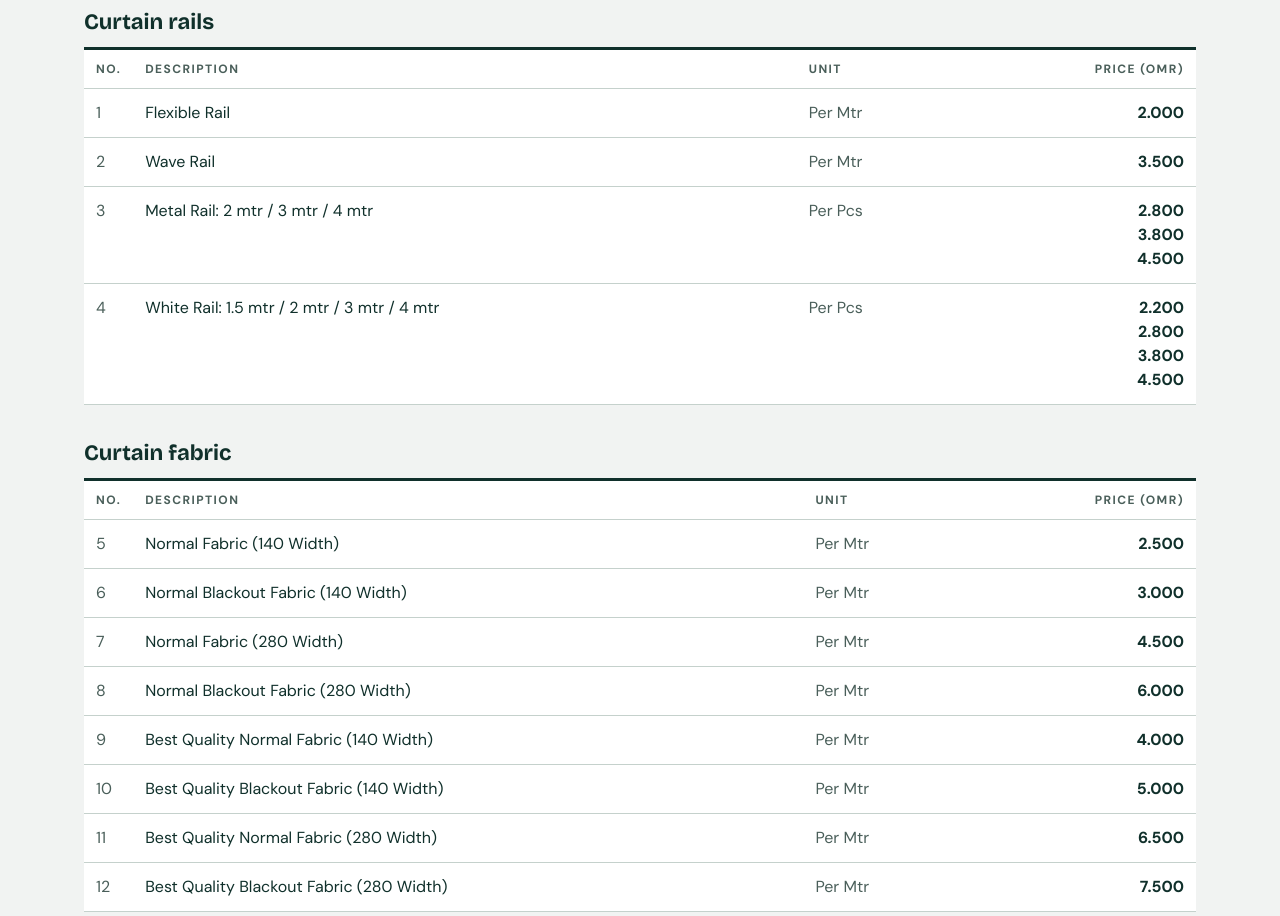
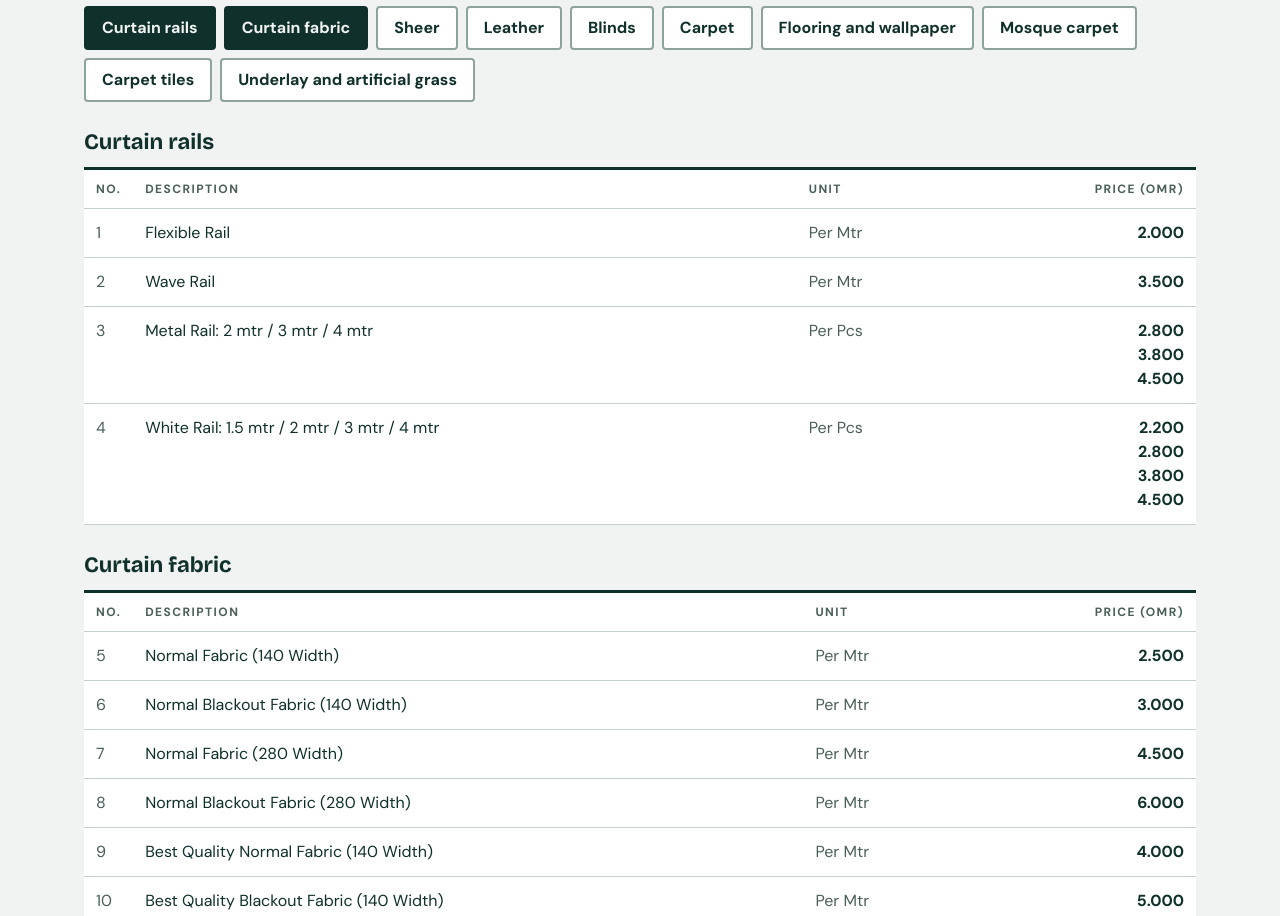
Before and after one commit to Pyaru/Al-Atraj, a plain HTML site: page index.html in a window 1280 px wide. Shown: the part 3680-4596 px from the top of the page. Drawn offline with nearby package versions, Linux system fonts and the light colour scheme; no server answers.

Commit message:
Adjust margin and update state management

```diff
--- a/index.html
+++ b/index.html
@@ -138,7 +138,7 @@ input[type=range]{width:100%;margin:0;min-height:44px;accent-color:var(--ink);di
 .sum{font-family:var(--head);font-size:26px;line-height:1.2;font-weight:700}
 
 /* price list */
-.pl-cat{margin-top:32px}
+.pl-cat{margin-top:24px}
 .pl-cat h3{font-size:22px;font-weight:700;margin-bottom:8px}
 .pl-scroll{overflow-x:auto;border-top:3px solid var(--ink);background:var(--white)}
 .pl-table{width:100%;border-collapse:collapse;font-size:16px}
@@ -378,6 +378,7 @@ html[dir="rtl"] .card h3,html[dir="rtl"] .biz h3,html[dir="rtl"] .step h3{line-h
 <h2 class="h2" data-i18n="pl_h2">Our price list.</h2>
 <p class="lead" data-i18n="pl_lead">Prices in Omani Rial (OMR) for the most asked-for items.</p>
 </div>
+<div class="pills" id="plTabs"></div>
 <div id="plBox"></div>
 <div class="pl-note"><p data-i18n="pl_note">These are approximate prices. The exact price is confirmed when you visit the shop or contact us on WhatsApp.</p><a class="btn btn-wa" data-wa="order" data-i18n="order_wa">Order on WhatsApp</a></div>
 </div>
@@ -718,7 +719,7 @@ function safeUrl(u) {
 
 /* ---------- state ---------- */
 let data = structuredClone(DEFAULTS);
-const state = { est: { i: 0, w: 300, h: 250 }, tab: 'All', svc: 0, day: 1, slot: 1 };
+const state = { plCat: null, est: { i: 0, w: 300, h: 250 }, tab: 'All', svc: 0, day: 1, slot: 1 };
 
 const digits = () => {
   let d = String(data.settings.whatsapp || '').replace(/\D/g, '');
@@ -964,8 +965,16 @@ function renderPriceList() {
     if (!(k in idx)) { idx[k] = groups.length; groups.push({ r, rows: [] }); }
     groups[idx[k]].rows.push(r);
   });
+    if (state.plCat !== null && !groups.some((g) => (g.r.category || '') === state.plCat)) state.plCat = null;
+  const tabs = $('#plTabs'); tabs.replaceChildren();
+  const active = (g, i) => state.plCat === null ? i < 2 : (g.r.category || '') === state.plCat;
+  groups.forEach((g, i) => tabs.append(el('button', {
+    type: 'button', class: 'pill', 'aria-pressed': String(active(g, i)),
+    onclick: () => { state.plCat = g.r.category || ''; renderPriceList(); }
+  }, pick(g.r, 'category') || '-')));
   let n = 0;
-  groups.forEach((g) => {
+    groups.forEach((g, gi) => {
+    if (!active(g, gi)) { n += g.rows.length; return; }
     const head = el('tr', {}, el('th', {}, t('pl_sr')), el('th', {}, t('pl_desc')), el('th', {}, t('pl_unit')), el('th', { class: 'pr' }, t('pl_price')));
     const body = g.rows.map((r) => {
       n += 1;
```
